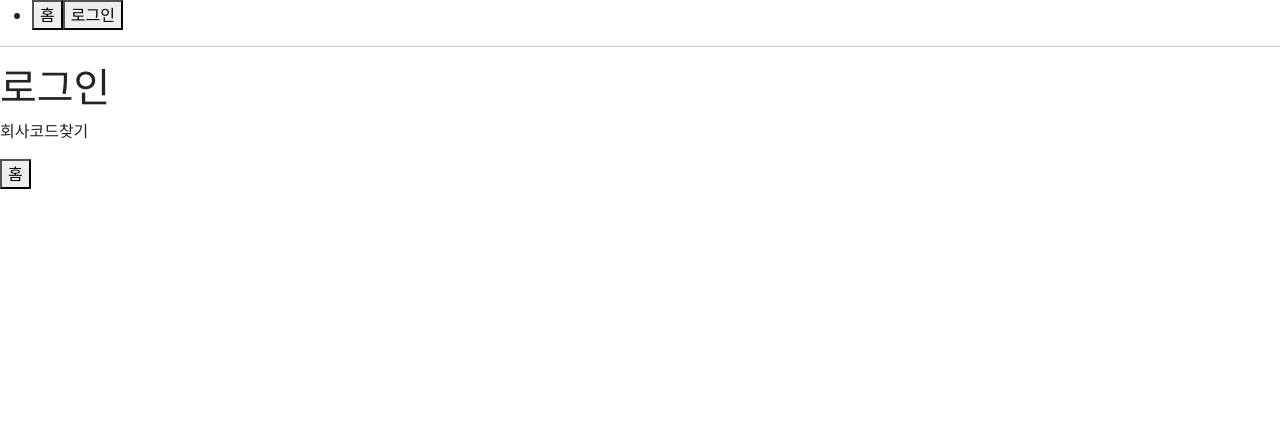
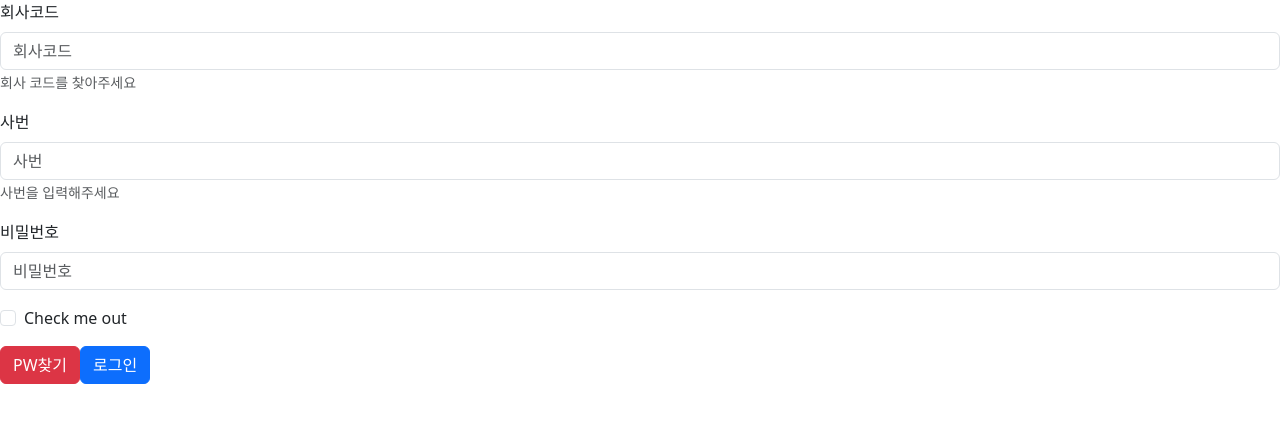
Before and after one commit to Hanxbeen/React_Tutorial, a React (Create React App) app in the folder Prototype/prototype/: page / in a window 1280 px wide. Shown: the top 422 px of the page. Built offline with nearby package versions, Linux system fonts and the light colour scheme.

Commit message:
feat : '로그아웃 확인 및 취소 상태 분류 실패 중'

```diff
--- a/Prototype/prototype/package.json
+++ b/Prototype/prototype/package.json
@@ -6,12 +6,12 @@
     "@testing-library/jest-dom": "^5.11.4",
     "@testing-library/react": "^11.1.0",
     "@testing-library/user-event": "^12.1.10",
-    "bootstrap": "^5.1.0",
+    "bootstrap": "5.1.0",
     "react": "^17.0.2",
+    "react-bootstrap": "^2.0.0-beta.6",
     "react-dom": "^17.0.2",
     "react-router-dom": "^5.2.1",
     "react-scripts": "4.0.3",
-    "reactstrap": "^8.9.0",
     "web-vitals": "^1.0.1"
   },
   "scripts": {
--- a/Prototype/prototype/src/App.js
+++ b/Prototype/prototype/src/App.js
@@ -3,21 +3,25 @@ import { Switch, Route, Link } from "react-router-dom";
 // import About from "./About";
 import StartPage from "./StartPage";
 import MainPage from "./MainPage";
+import { Button } from "react-bootstrap";
+
 const App = () => {
   // let userCheck = "admin";
 
   return (
     <div>
-      <ul>
-        <li>
-          <Link to="/">
-            <button>홈</button>
-          </Link>
-          <Link to="/main">
-            <button>로그인</button>
-          </Link>
-        </li>
-        {/*
+      {/* <ul>
+        <li> */}
+      {/* <Link to="/">
+        <Button style={{ margin: 10 }}>홈</Button>
+      </Link>
+      <Link to="/main">
+        <Button style={{ margin: 10 }} variant="success">
+          로그인
+        </Button>
+      </Link> */}
+      {/* </li> */}
+      {/*
         <li>
           <Link to="/about?admin=true">
             <button>관리자로 로그인 한다면?</button>
@@ -46,8 +50,8 @@ const App = () => {
             <button>일반 사용자 페이지</button>
           </Link>
         </li> */}
-      </ul>
-      <hr />
+      {/* </ul> */}
+      {/* <hr /> */}
       <Switch>
         <Route path="/" exact={true} component={StartPage} />
         <Route path="/main" exact={true} component={MainPage} />
--- a/Prototype/prototype/src/MainPage.js
+++ b/Prototype/prototype/src/MainPage.js
@@ -1,15 +1,51 @@
 import React from "react";
-import { Link, Route } from "react-router-dom";
-import StartPage from "./StartPage";
+import { useHistory } from "react-router-dom";
+import { Button } from "react-bootstrap";
+import { useState } from "react";
+
 const MainPage = () => {
+  const [state, setState] = useState(0);
+  const useConfirm = (message = null, onConfirm, onCancel) => {
+    const confirmAction = () => {
+      if (window.confirm(message)) {
+        onConfirm();
+        setState(0);
+      } else {
+        onCancel();
+        setState(1);
+      }
+    };
+
+    return confirmAction;
+  };
+  const history = useHistory();
+
+  const routeChange = () => {
+    confirmLogout();
+    console.log(state);
+    if (state) {
+      let path = `/`;
+      history.push(path);
+    } else {
+      let path = `/main`;
+      history.push(path);
+    }
+  };
+  const moveConfirm = () => console.log("로그아웃 했습니다.");
+  const cancelConfirm = () => console.log("취소했습니다.");
+  const confirmLogout = useConfirm(
+    "로그아웃 하시겠습니까?",
+    moveConfirm,
+    cancelConfirm
+  );
   return (
     <div>
       <h1>이곳은 메인</h1>
-      <p>모든 메뉴들이 있찌</p>{" "}
-      <Link to="/">
-        <button>홈</button>
-      </Link>
-      <Route path="/" exact={true} component={StartPage} />
+      <p>모든 메뉴들이 있찌</p>
+      {/* <Link to="/">
+        <Button onClick={confirmLogout}>홈</Button>
+      </Link> */}
+      <Button onClick={routeChange}>로그아웃</Button>
     </div>
   );
 };
--- a/Prototype/prototype/src/StartPage.js
+++ b/Prototype/prototype/src/StartPage.js
@@ -1,14 +1,35 @@
 import React from "react";
 import { Link } from "react-router-dom";
+import { Button, Form } from "react-bootstrap";
 
 const StartPage = () => {
   return (
     <div>
-      <h1>로그인</h1>
-      <p>회사코드찾기</p>{" "}
-      <Link to="/">
-        <button>홈</button>
-      </Link>
+      <Form>
+        <Form.Group className="mb-3" controlId="formBasicEmail">
+          <Form.Label>회사코드</Form.Label>
+          <Form.Control type="email" placeholder="회사코드" />
+          <Form.Text className="text-muted">회사 코드를 찾아주세요</Form.Text>
+        </Form.Group>
+        <Form.Group className="mb-3" controlId="formBasicEmail">
+          <Form.Label>사번</Form.Label>
+          <Form.Control type="email" placeholder="사번" />
+          <Form.Text className="text-muted">사번을 입력해주세요</Form.Text>
+        </Form.Group>
+        <Form.Group className="mb-3" controlId="formBasicPassword">
+          <Form.Label>비밀번호</Form.Label>
+          <Form.Control type="password" placeholder="비밀번호" />
+        </Form.Group>
+        <Form.Group className="mb-3" controlId="formBasicCheckbox">
+          <Form.Check type="checkbox" label="Check me out" />
+        </Form.Group>
+        <Button variant="danger" type="submit">
+          PW찾기
+        </Button>
+        <Link to="/main">
+          <Button>로그인</Button>
+        </Link>
+      </Form>
     </div>
   );
 };
--- a/Prototype/prototype/src/index.js
+++ b/Prototype/prototype/src/index.js
@@ -3,7 +3,7 @@ import ReactDOM from "react-dom";
 import { BrowserRouter } from "react-router-dom"; // * BrowserRouter 불러오기
 import "./index.css";
 import App from "./App";
-import "bootstrap/dist/css/bootstrap.css";
+import 'bootstrap/dist/css/bootstrap.min.css';
 //import * as serviceWorker from './serviceWorker';
 
 // IE9의 경우
```
Also changed, not shown: 1 other file (tests, documents, lock files or other folders).
